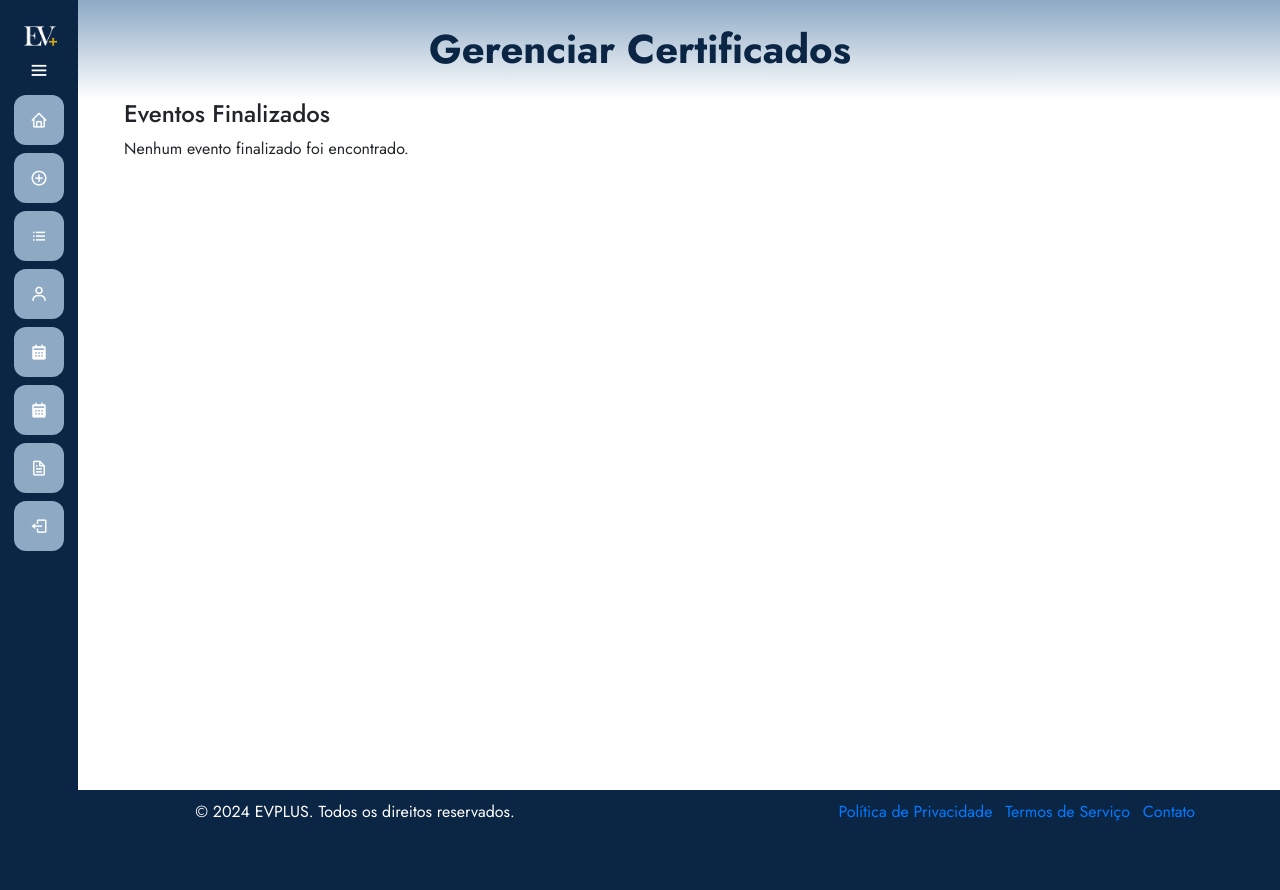
After one commit to denylsonfreitas/EVPLUS-APS, a Django app: page /eventos/certificados/ in a window 1280 px wide. The commit adds this page. Run offline with Django 5.2, Linux system fonts and the light colour scheme; a user stored in the database is signed in; data comes from the database, SQL or seed files in the repository.

```diff
--- a/eventos/forms.py
+++ b/eventos/forms.py
@@ -7,10 +7,10 @@ from .models import Inscricao
 class EventoForm(forms.ModelForm):
     class Meta:
         model = Evento
-        fields = ['name', 'description', 'local', 'date', 'time', 'category', 'banner', 'limite_inscricoes']
+        fields = ['name', 'description', 'local', 'date', 'time', 'category', 'banner', 'limite_inscricoes', 'certificado']
         exclude = ['user', 'clients', 'finalizado']
 
 class CertificadoForm(forms.ModelForm):
     class Meta:
-        model = Inscricao
+        model = Evento
         fields = ['certificado']
--- a/eventos/models.py
+++ b/eventos/models.py
@@ -15,6 +15,7 @@ class Evento(models.Model):
     banner = models.ImageField(null=True, blank=True, upload_to='images/')
     limite_inscricoes = models.PositiveIntegerField(null=True, blank=True, verbose_name="Limite de Inscrições")
     finalizado = models.BooleanField(default=False)
+    certificado = models.FileField(upload_to='certificados/', null=True, blank=True)
 
     def __str__(self):
         return self.name
@@ -22,7 +23,6 @@ class Evento(models.Model):
 class Inscricao(models.Model):
     evento = models.ForeignKey(Evento, on_delete=models.CASCADE)
     user = models.ForeignKey(User, on_delete=models.CASCADE)
-    certificado = models.FileField(upload_to='certificados/', null=True, blank=True)
 
     class Meta:
         unique_together = ['evento', 'user']
--- /dev/null
+++ b/eventos/templates/gerenciarCertificados.html
@@ -0,0 +1,36 @@
+{% extends 'base.html' %}
+{% load static %}
+
+{% block 'head' %}
+    <link rel="stylesheet" href="{% static 'eventos/css/meuseventos.css' %}">
+{% endblock %}
+
+{% block 'title' %}Gerenciar Certificados{% endblock %}
+
+{% block 'dashboard' %}
+    <div class="container">
+        <div class="row">
+            <div class="col-md">
+                <h4>Eventos Finalizados</h4>
+                {% if eventos_finalizados %}
+                    <ul>
+                        {% for evento in eventos_finalizados %}
+                            <li>
+                                {{ evento.name }}
+                                {% if request.user == evento.user %}
+                                    | <a href="{% url 'eventos:enviar_certificado' evento.id %}">Enviar Certificado</a>
+                                {% else %}
+                                    - <a href="{% url 'eventos:download_certificado' evento.id %}">Baixar Certificado</a>
+                                {% endif %}
+                            </li>
+                        {% endfor %}
+                    </ul>
+                {% else %}
+                    <p>Nenhum evento finalizado foi encontrado.</p>
+                {% endif %}
+            </div>
+        </div>
+    </div>
+
+    <script src="{% static 'eventos/js/meuseventos.js' %}"></script>
+{% endblock %}
--- a/eventos/urls.py
+++ b/eventos/urls.py
@@ -19,6 +19,7 @@ urlpatterns = [
     path('cancelar-inscricao/<int:evento_id>/', views.cancelarInscricao, name='cancelar_inscricao'),
     path('finalizar/<int:id>/', views.finalizarEvento, name='finalizar_evento'),
     path('apagar/<int:id>/', views.apagarEvento, name='apagar_evento'),
-    path('enviar-certificados/', views.uploadCertificado, name='enviar_certificados'),
-    path('meus-certificados/', views.listarCertificados, name='meus_certificados'),
+    path('certificados/', views.gerenciarCertificados, name='gerenciar_certificados'),
+    path('enviar-certificado/<int:evento_id>/', views.enviarCertificado, name='enviar_certificado'),
+    path('download-certificado/<int:evento_id>/', views.downloadCertificado, name='download_certificado'),
 ] + static(settings.MEDIA_URL, document_root=settings.MEDIA_ROOT)
--- a/eventos/views.py
+++ b/eventos/views.py
@@ -1,10 +1,13 @@
 #views.py
 
+from .models import Evento
+from .forms import EventoForm
+from django.http import HttpResponse
 from django.shortcuts import render, redirect, get_object_or_404
-from .models import Evento, Inscricao
-from .forms import EventoForm, CertificadoForm
-from django.http import HttpResponse
 from django.contrib.auth.decorators import login_required, permission_required
+from django.http import FileResponse
+from .forms import CertificadoForm
+import os
 
 @permission_required('eventos.add_evento', login_url='/auth/login/')
 def eventos(request):
@@ -118,24 +121,40 @@ def apagarEvento(request, id):
     evento.delete()
     return redirect('eventos:meuseventos')
 
-@permission_required('eventos.add_inscricao', login_url='/auth/login/')
-def listarCertificados(request):
+from .forms import CertificadoForm
+
+@login_required
+def gerenciarCertificados(request):
     exibir_sidebar = True
-    eventos_finalizados = Evento.objects.filter(finalizado=True)
-    return render(request, 'listar_certificados.html', {'eventos_finalizados': eventos_finalizados, 'exibir_sidebar': exibir_sidebar})
+    eventos_finalizados = Evento.objects.filter(user=request.user, finalizado=True)
+    return render(request, 'gerenciarCertificados.html', {'eventos_finalizados': eventos_finalizados, 'exibir_sidebar': exibir_sidebar})
 
-@permission_required('eventos.add_evento', login_url='/auth/login/')
-def uploadCertificado(request):
+@login_required
+@permission_required('eventos.add_evento', raise_exception=True)
+def enviarCertificado(request, evento_id):
     exibir_sidebar = True
-    if request.method == 'GET':
-        form = CertificadoForm()
-        return render(request, 'uploadCertificado.html', {'form': form, 'exibir_sidebar': exibir_sidebar})
-    elif request.method == 'POST':
-        form = CertificadoForm(request.POST, request.FILES)
+    evento = get_object_or_404(Evento, pk=evento_id)
+    if request.method == 'POST':
+        form = CertificadoForm(request.POST, request.FILES, instance=evento)
         if form.is_valid():
-            inscricao = form.save(commit=False)
-            inscricao.user = request.user
-            inscricao.save()
-            return redirect('eventos:enviar_certificados')
+            evento.certificado = form.cleaned_data['certificado']
+            evento.save()
+            return redirect('eventos:gerenciar_certificados')
+    else:
+        form = CertificadoForm(instance=evento)
+    return render(request, 'enviarCertificado.html', {'form': form, 'exibir_sidebar': exibir_sidebar, 'evento': evento})
+
+@login_required
+def downloadCertificado(request, evento_id):
+    evento = get_object_or_404(Evento, pk=evento_id)
+    if request.user in evento.clients.all() and evento.finalizado:
+        certificados_path = evento.certificado.path
+        if os.path.exists(certificados_path):
+            with open(certificados_path, 'rb') as cert_file:
+                response = FileResponse(cert_file)
+                response['Content-Disposition'] = 'attachment; filename="certificado.pdf"'
+                return response
         else:
-            return render(request, 'uploadCertificado.html', {'form': form, 'exibir_sidebar': exibir_sidebar})
+            return HttpResponse("Certificado não encontrado", status=404)
+    else:
+        return HttpResponse("Você não tem permissão para baixar este certificado", status=403)
--- a/templates/base.html
+++ b/templates/base.html
@@ -76,24 +76,13 @@
         <span class="tooltip">Meus Eventos</span>
       </li>
       {% endif %}
-      {% if perms.eventos.view_evento %}
       <li>
-        <a href="{% url 'eventos:meus_certificados' %}">
-          <i class='bx bx-file-find'></i>
-          <span class="links_name">Certificados</span>
+        <a href="{% url 'eventos:gerenciar_certificados' %}">
+          <i class='bx bx-file'></i>
+          <span class="links_name">Gerenciar Certificados</span>
         </a>
-        <span class="tooltip">Certificados</span>
+        <span class="tooltip">Gerenciar Certificados</span>
       </li>
-      {% endif %}
-      {% if perms.eventos.add_evento %}
-      <li>
-      <a href="{% url 'eventos:enviar_certificados' %}">
-        <i class='bx bx-file-find'></i>
-        <span class="links_name">Enviar Certificados</span>
-      </a>
-      <span class="tooltip">Enviar Certificados</span>
-      </li>
-      {% endif %}
       {% endif %}
       {% if user.is_authenticated %}
       <li>
--- a/templates/static/general/js/base.js
+++ b/templates/static/general/js/base.js
@@ -3,12 +3,6 @@ let closeBtn = document.querySelector("#btn");
 let searchBtn = document.querySelector(".bx-search");
 
 closeBtn.addEventListener("click", ()=>{
-    sidebar.classList.toggle("open");
-    menuBtnChange();
-});
-
-searchBtn.addEventListener("click", (event)=>{
-    event.preventDefault(); // Evita que o link seja seguido
     sidebar.classList.toggle("open");
     menuBtnChange();
 });
```
Also changed, not shown: eventos/templates/enviarCertificado.html (added, +24 -0 lines), eventos/templates/listarCertificados.html (deleted, +0 -31 lines), eventos/templates/uploadCertificado.html (deleted, +0 -31 lines), db.sqlite3, eventos/migrations/0019_remove_inscricao_certificado_evento_certificado.py (added).
